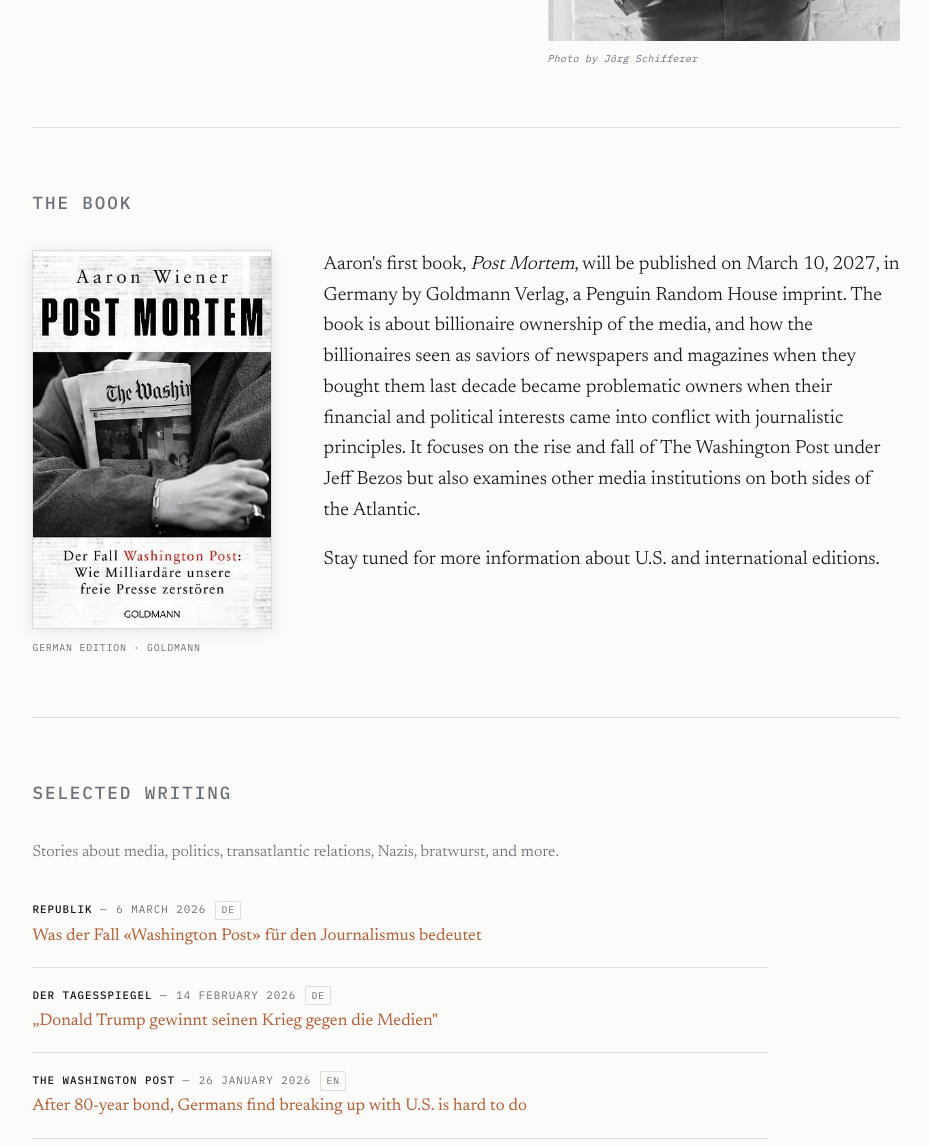
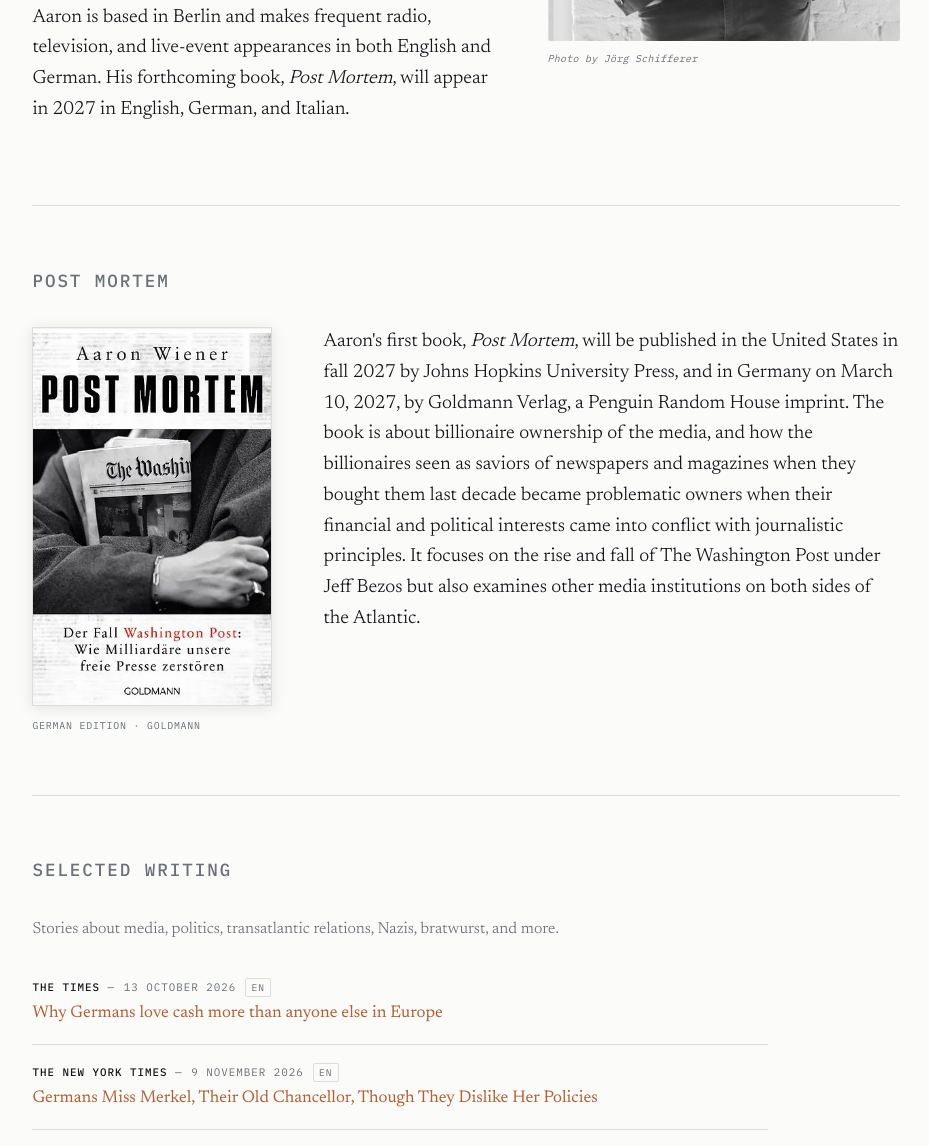
Before and after one commit to aaronmwiener/aaronmwiener.github.io, a plain HTML site: page index.html in a window 1280 px wide. Shown: the part 742-1888 px from the top of the page, without its empty margins (174-1103 px from the left). Drawn offline with Linux system fonts and the light colour scheme.

Commit message:
Add files via upload

```diff
--- a/index.html
+++ b/index.html
@@ -338,7 +338,7 @@ html[data-lang="de"] li.lang-de{display:grid}
     <nav>
       <ul>
         <li><a href="#about"><span class="lang-en">About</span><span class="lang-de">&Uuml;ber mich</span></a></li>
-        <li><a href="#book"><span class="lang-en">The Book</span><span class="lang-de">Das Buch</span></a></li>
+        <li><a href="#book">Post Mortem</a></li>
         <li><a href="#writing"><span class="lang-en">Writing</span><span class="lang-de">Texte</span></a></li>
         <li><a href="#awards"><span class="lang-en">Awards</span><span class="lang-de">Auszeichnungen</span></a></li>
         <li><a href="#contact"><span class="lang-en">Contact</span><span class="lang-de">Kontakt</span></a></li>
@@ -372,11 +372,11 @@ html[data-lang="de"] li.lang-de{display:grid}
   <p class="lede lang-en">Aaron Wiener is an award-winning reporter, editor, and author. Until February 2026, he was the Berlin bureau chief of the Washington Post, where he had previously served as a reporter and editor in Washington, D.C.</p>
   <p class="lede lang-de">Aaron Wiener ist ein preisgekr&ouml;nter Reporter, Redakteur und Autor. Bis Februar 2026 leitete er das Berliner B&uuml;ro der Washington Post, zuvor arbeitete er dort als Reporter und Redakteur in Washington, D.C.</p>
 
-  <p class="lang-en">He has worked at and written for Mother Jones, the Los Angeles Times, the Economist, Washington City Paper, and the Washington Independent (RIP). He has been part of Pulitzer Prize&ndash;winning and finalist teams. His writing focuses on the fault lines of democracy running across the Atlantic and how power dynamics in the US and Europe shape politics, media, and society.</p>
-  <p class="lang-de">Er hat f&uuml;r Mother Jones, die Los Angeles Times, den Economist, das Washington City Paper und den Washington Independent (R.I.P.) gearbeitet und geschrieben. Er war Teil von Teams, die den Pulitzer-Preis gewonnen haben oder daf&uuml;r nominiert waren. In seiner Arbeit geht es um die Bruchlinien der Demokratie, die quer &uuml;ber den Atlantik verlaufen, und darum, wie Machtverh&auml;ltnisse in den USA und in Europa Politik, Medien und Gesellschaft pr&auml;gen.</p>
+  <p class="lang-en">He has written for The New York Times, The Times of London, the Los Angeles Times, and the Economist, among others. He was previously a senior editor at Mother Jones, a staff reporter and columnist at Washington City Paper, and editor-in-chief of the Washington Independent (RIP). He has been part of Pulitzer Prize&ndash;winning and finalist teams. His writing focuses on the fault lines of democracy running across the Atlantic and how power dynamics in the US and Europe shape politics, media, and society.</p>
+  <p class="lang-de">Er hat unter anderem f&uuml;r die New York Times, die Times of London, die Los Angeles Times und den Economist geschrieben. Zuvor war er Senior Editor bei Mother Jones, Reporter und Kolumnist beim Washington City Paper und Chefredakteur des Washington Independent (R.I.P.). Er war Teil von Teams, die den Pulitzer-Preis gewonnen haben oder daf&uuml;r nominiert waren. In seiner Arbeit geht es um die Bruchlinien der Demokratie, die quer &uuml;ber den Atlantik verlaufen, und darum, wie Machtverh&auml;ltnisse in den USA und in Europa Politik, Medien und Gesellschaft pr&auml;gen.</p>
 
-  <p class="lang-en">Aaron is based in Berlin and makes frequent radio, television, and live-event appearances in both English and German.</p>
-  <p class="lang-de">Aaron lebt in Berlin und ist regelm&auml;&szlig;ig in H&ouml;rfunk und Fernsehen sowie bei Live-Veranstaltungen zu Gast &ndash; auf Englisch und auf Deutsch.</p>
+  <p class="lang-en">Aaron is based in Berlin and makes frequent radio, television, and live-event appearances in both English and German. His forthcoming book, <em>Post Mortem</em>, will appear in 2027 in English, German, and Italian.</p>
+  <p class="lang-de">Aaron lebt in Berlin und ist regelm&auml;&szlig;ig in H&ouml;rfunk und Fernsehen sowie bei Live-Veranstaltungen zu Gast &ndash; auf Englisch und auf Deutsch. Sein Buch <em>Post Mortem</em> erscheint 2027 auf Deutsch, Englisch und Italienisch.</p>
 
     </div>
   </div>
@@ -386,7 +386,7 @@ html[data-lang="de"] li.lang-de{display:grid}
      THE BOOK  —  edit this section as news firms up
      ============================================================ -->
 <section id="book">
-  <h2><span class="lang-en">The Book</span><span class="lang-de">Das Buch</span></h2>
+  <h2>Post Mortem</h2>
 
   <div class="book-grid">
 
@@ -397,11 +397,8 @@ html[data-lang="de"] li.lang-de{display:grid}
 
     <div class="book-text">
 
-      <p class="lang-en">Aaron's first book, <em>Post Mortem</em>, will be published on March 10, 2027, in Germany by Goldmann Verlag, a Penguin Random House imprint. The book is about billionaire ownership of the media, and how the billionaires seen as saviors of newspapers and magazines when they bought them last decade became problematic owners when their financial and political interests came into conflict with journalistic principles. It focuses on the rise and fall of The Washington Post under Jeff Bezos but also examines other media institutions on both sides of the Atlantic.</p>
-      <p class="lang-de">Aarons erstes Buch, <em>Post Mortem</em>, erscheint am 10. M&auml;rz 2027 in Deutschland bei Goldmann, einem Imprint von Penguin Random House. Es handelt davon, wie Milliard&auml;re die Medien &uuml;bernommen haben &ndash; und wie aus den vermeintlichen Rettern, die im vergangenen Jahrzehnt Zeitungen und Zeitschriften aufkauften, problematische Eigent&uuml;mer wurden, sobald ihre finanziellen und politischen Interessen mit journalistischen Grunds&auml;tzen kollidierten. Im Zentrum steht der Aufstieg und Fall der Washington Post unter Jeff Bezos, daneben nimmt das Buch weitere Medienh&auml;user auf beiden Seiten des Atlantiks in den Blick.</p>
-
-      <p class="lang-en">Stay tuned for more information about U.S. and international editions.</p>
-      <p class="lang-de">Weitere Informationen zu einer US-amerikanischen und internationalen Ausgabe folgen.</p>
+      <p class="lang-en">Aaron's first book, <em>Post Mortem</em>, will be published in the United States in fall 2027 by Johns Hopkins University Press, and in Germany on March 10, 2027, by Goldmann Verlag, a Penguin Random House imprint. The book is about billionaire ownership of the media, and how the billionaires seen as saviors of newspapers and magazines when they bought them last decade became problematic owners when their financial and political interests came into conflict with journalistic principles. It focuses on the rise and fall of The Washington Post under Jeff Bezos but also examines other media institutions on both sides of the Atlantic.</p>
+      <p class="lang-de">Aarons erstes Buch, <em>Post Mortem</em>, erscheint am 10. M&auml;rz 2027 bei Goldmann, einem Imprint von Penguin Random House, und im Herbst 2027 in den USA bei Johns Hopkins University Press. Es handelt davon, wie Milliard&auml;re die Medien &uuml;bernommen haben &ndash; und wie aus den vermeintlichen Rettern, die im vergangenen Jahrzehnt Zeitungen und Zeitschriften aufkauften, problematische Eigent&uuml;mer wurden, sobald ihre finanziellen und politischen Interessen mit journalistischen Grunds&auml;tzen kollidierten. Im Zentrum steht der Aufstieg und Fall der Washington Post unter Jeff Bezos, daneben nimmt das Buch weitere Medienh&auml;user auf beiden Seiten des Atlantiks in den Blick.</p>
 
     </div>
   </div>
@@ -420,6 +417,16 @@ html[data-lang="de"] li.lang-de{display:grid}
   </p>
 
   <ul class="clips measure-wide">
+
+    <li class="clip">
+      <div class="clip-meta"><span>The Times</span><span class="lang-en">13 October 2026</span><span class="lang-de">13. Oktober 2026</span><span class="lang">EN</span></div>
+      <p class="clip-title"><a href="https://www.thetimes.com/world/europe/article/germany-cash-digital-payments-fwsl3556n">Why Germans love cash more than anyone else in Europe</a></p>
+    </li>
+
+    <li class="clip">
+      <div class="clip-meta"><span>The New York Times</span><span class="lang-en">9 November 2026</span><span class="lang-de">9. November 2026</span><span class="lang">EN</span></div>
+      <p class="clip-title"><a href="https://www.nytimes.com/2026/11/09/world/europe/germans-angela-merkel-portrait.html">Germans Miss Merkel, Their Old Chancellor, Though They Dislike Her Policies</a></p>
+    </li>
 
     <li class="clip">
       <div class="clip-meta"><span>Republik</span><span class="lang-en">6 March 2026</span><span class="lang-de">6. M&auml;rz 2026</span><span class="lang">DE</span></div>
```
